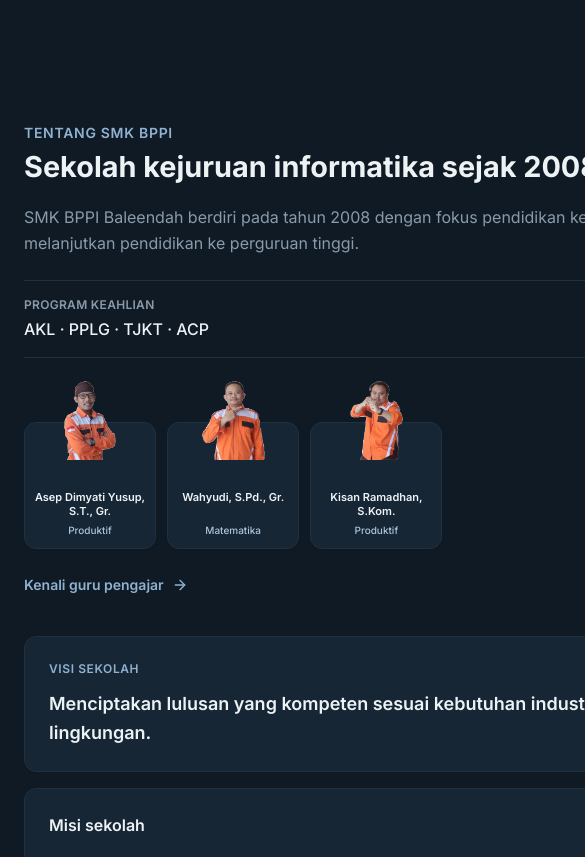
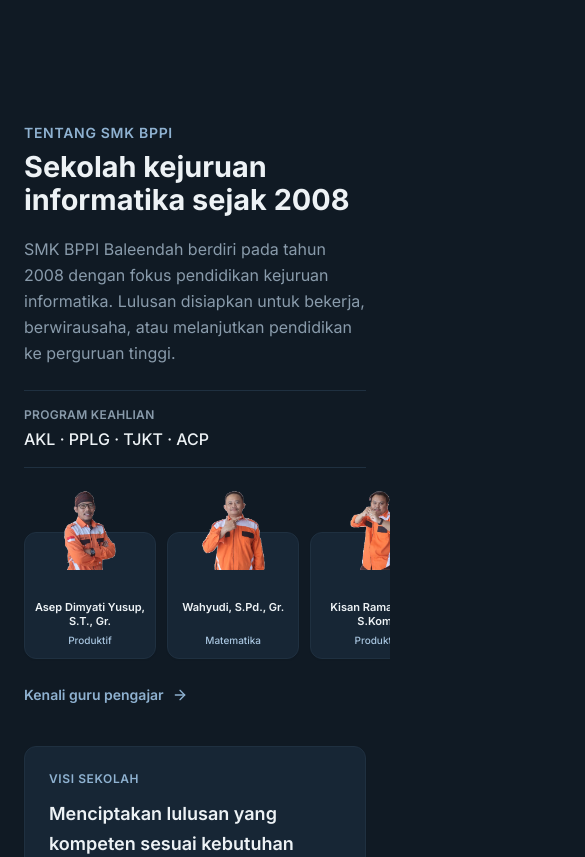
Before and after one commit to FallAbigail/smk-bppi-baleendah, a React (Vite) app: page / in a window 390 px wide. Shown: the part 1140-1997 px from the top of the page, 585 px wide, since content can reach past the window. Built offline with nearby package versions, Linux system fonts and the light colour scheme; no server answers.

Commit message:
Fix mobile homepage visibility and overflow

```diff
--- a/src/components/sections/Programs.tsx
+++ b/src/components/sections/Programs.tsx
@@ -298,7 +298,7 @@ function ProgramCarousel({
   const reduceMotion = useReducedMotion()
   if (activeIndex === null) {
     return (
-      <div className="flex min-h-[17.5rem] items-center justify-center rounded-2xl border border-gray-200 bg-gray-100 p-6 dark:border-gray-700 dark:bg-gray-800">
+      <div className="program-carousel-empty flex min-h-[17.5rem] items-center justify-center rounded-2xl border border-gray-200 bg-gray-100 p-6 dark:border-gray-700 dark:bg-gray-800">
         <p className="max-w-sm text-center text-sm font-medium leading-relaxed text-gray-600 dark:text-gray-300">
           {t('Pilih salah satu jurusan dari menu di atas untuk melihat informasinya.')}
         </p>
--- a/src/index.css
+++ b/src/index.css
@@ -1622,6 +1622,20 @@ html:not(.dark) .hero-scene-empty .hero-button-secondary {
 
 /* Home page mobile layout: compact sections with touch-friendly horizontal rails. */
 @media (max-width: 640px) {
+  /* Keep each section readable while passing between the tall mobile sections.
+     The scroll handoff may make adjacent sections fully transparent on phones. */
+  .home-page > div[id^='section-'] {
+    opacity: 1 !important;
+  }
+
+  .home-page > #section-about > section > div {
+    grid-template-columns: minmax(0, 1fr);
+  }
+
+  .home-page > #section-about > section > div > * {
+    min-width: 0;
+  }
+
   .home-page .home-compact-section {
     padding-block: 3rem;
   }
@@ -1715,6 +1729,11 @@ html:not(.dark) .hero-scene-empty .hero-button-secondary {
     min-height: 0;
   }
 
+  .home-page .program-carousel-empty {
+    min-height: 6rem;
+    padding: 1rem;
+  }
+
   .home-page .program-carousel-card > div:first-child {
     min-height: 100%;
     border-right: 1px solid rgb(var(--gray-200));
```
